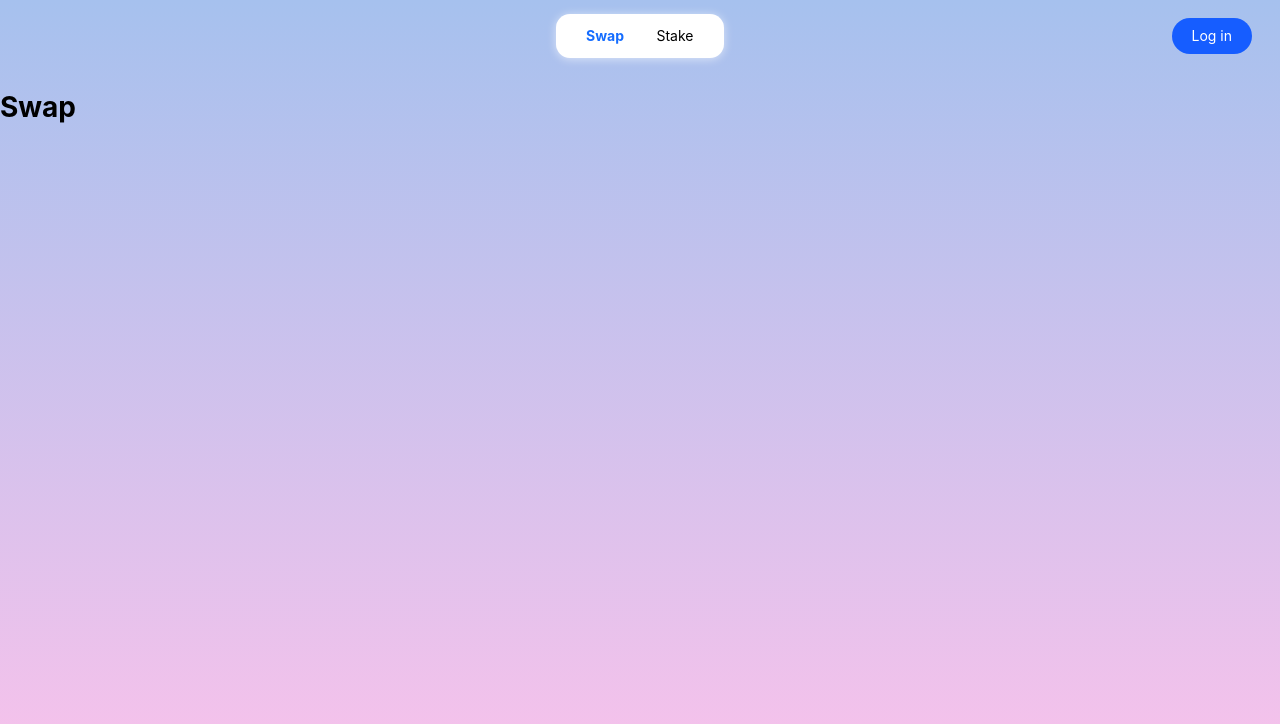
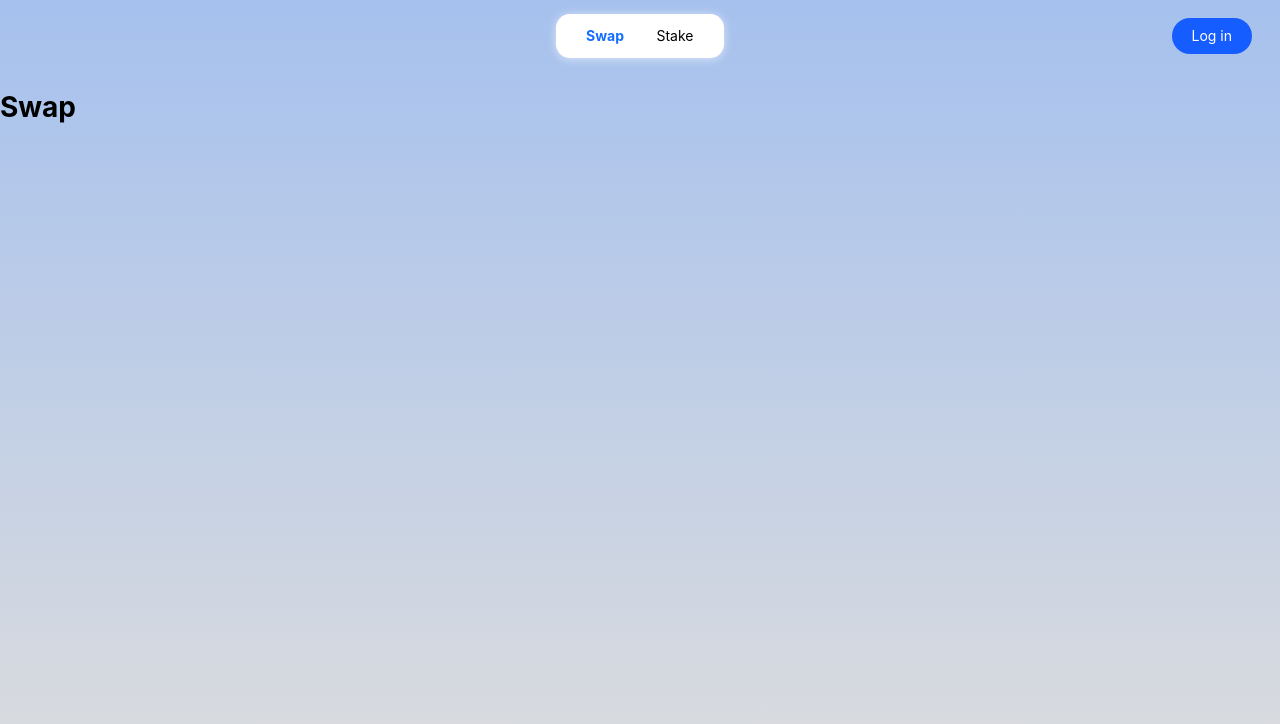
Before and after one commit to cccchuck/blockchain, a Vue app: page /swap in a window 1280 px wide. Shown: the top 724 px of the page. Built offline with nearby package versions, Linux system fonts and the light colour scheme.

Commit message:
done: background

```diff
--- a/src/style.css
+++ b/src/style.css
@@ -12,7 +12,7 @@
   width: 100vw;
   min-height: 100vh;
   /* background-image: linear-gradient(to top, #a1c4fd 0%, #c2e9fb 100%); */
-  background-image: linear-gradient(to top, #fbc2eb 0%, #a6c1ee 100%);
+  background-image: linear-gradient(to top, #ddd 0%, #a6c1ee 100%);
   /* background-image: linear-gradient(to top, #a18cd1 0%, #fbc2eb 100%); */
 }
 
```
